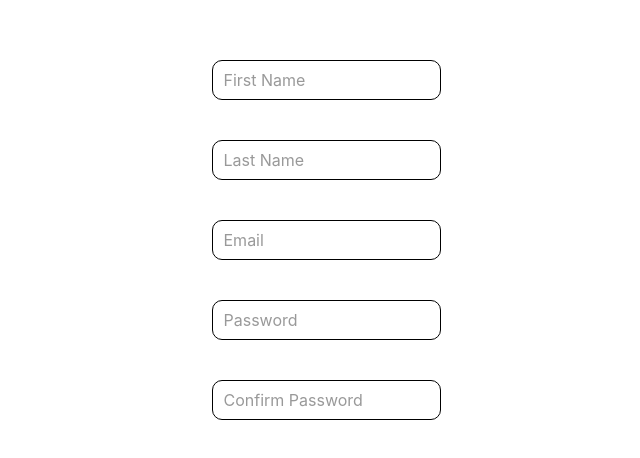
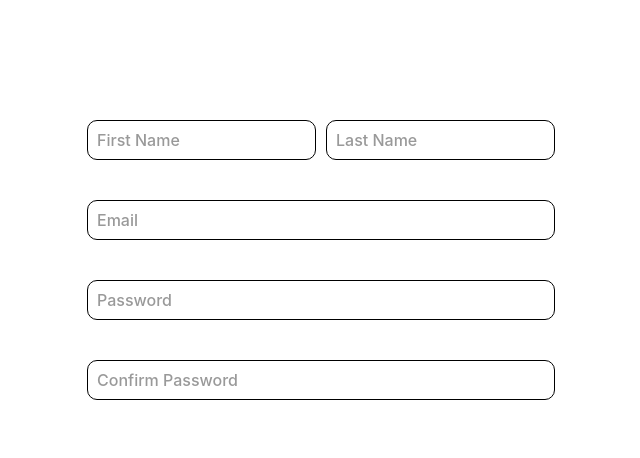
Before and after one commit to AlexanderDGeorge/ToDoodle, a React (Create React App) app in the folder web/: page / in a window 1280 px wide. Shown: the part 160-618 px from the top of the page, without its empty margins (314-954 px from the left). Built offline with nearby package versions, Linux system fonts and the light colour scheme.

Commit message:
form formatting

```diff
--- a/web/src/Auth/FormError.tsx
+++ b/web/src/Auth/FormError.tsx
@@ -1,72 +1,17 @@
-import React, { useEffect, useState } from "react";
+import React from "react";
 import styled from "styled-components";
-import { AiOutlineExclamation } from "react-icons/ai";
 
 const FormErrorWrapper = styled.div`
     position: absolute;
-    height: 25px;
-    width: 25px;
-    border-radius: 50%;
-    top: 5px;
-    right: 5px;
-    background-color: #cc0000;
-    display: flex;
-    justify-content: center;
-    align-items: center;
-    svg {
-        fill: white;
-        height: 20px;
-        width: auto;
-    }
-`;
-
-const ErrorModalWrapper = styled.div`
-    position: absolute;
-    top: -5px;
-    right: -5px;
-    height: 38px;
-    width: 186px;
-    border-radius: 10px;
-    border: 1px solid white;
-    background: #cc0000;
-    color: white;
+    bottom: -20px;
+    right: 0;
+    color: #cc0000;
     display: flex;
     align-items: center;
 `;
 
-export default function FormError(props: { error: string; label: string }) {
-    const { error, label } = props;
-    const [showError, setShowError] = useState(false);
-    const id = label + "error";
+export default function FormError(props: { error: string }) {
+    const { error } = props;
 
-    useEffect(() => {
-        const formError = document.getElementById(id);
-        const handleEnter = () => setShowError(true);
-        const handleLeave = () => setShowError(false);
-        formError?.addEventListener("mouseenter", handleEnter);
-        formError?.addEventListener("mouseleave", handleLeave);
-        return () => {
-            formError?.removeEventListener("mouseenter", handleEnter);
-            formError?.removeEventListener("mouseenter", handleLeave);
-        };
-    }, []);
-
-    return (
-        <FormErrorWrapper
-            id={id}
-            style={error ? { opacity: 1 } : { opacity: 0 }}
-        >
-            <AiOutlineExclamation />
-            {showError ? <ErrorModal error={error} /> : null}
-        </FormErrorWrapper>
-    );
+    return <FormErrorWrapper>{error}</FormErrorWrapper>;
 }
-
-function ErrorModal(props: { error: string }) {
-    const { error } = props;
-    return (
-        <ErrorModalWrapper>
-            <p style={{ paddingLeft: 10 }}>{error}</p>
-        </ErrorModalWrapper>
-    );
-}
--- a/web/src/Auth/FormField.tsx
+++ b/web/src/Auth/FormField.tsx
@@ -18,16 +18,18 @@ const FormFieldWrapper = styled.div`
     display: flex;
     flex-direction: column;
     align-items: flex-start;
-    margin: 40px 20px;
+    margin: 40px 10px 0 0;
     > * {
         font-size: 16px;
     }
     > label {
         position: absolute;
         z-index: -1;
-        padding: 10px 10px 10px 12px;
+        padding: 10px;
     }
     > input {
+        width: 100%;
+        box-sizing: border-box;
         outline: none;
         border-radius: 10px;
         padding: 10px;
@@ -44,9 +46,15 @@ export default function FormField(props: FormFieldProps) {
     const initialState = {
         color: "#999",
         transform: "translateY(0px)",
+        fontWeight: 500,
     };
     const [error, setError] = useState("");
     const [spring, setSpring] = useSpring(() => initialState);
+
+    function validateEmail(email: string) {
+        const re = /^(([^<>()\]\\.,;:\s@"]+(\.[^<>()\]\\.,;:\s@"]+)*)|(".+"))@((\[[0-9]{1,3}\.[0-9]{1,3}\.[0-9]{1,3}\.[0-9]{1,3}\])|(([a-zA-Z\-0-9]+\.)+[a-zA-Z]{2,}))$/;
+        return re.test(String(email).toLowerCase());
+    }
 
     function errorCheck() {
         if (required && !state) {
@@ -55,6 +63,8 @@ export default function FormField(props: FormFieldProps) {
             setError("That's too short");
         } else if (max && state.length > max) {
             setError("That's too long");
+        } else if (type === "email" && !validateEmail(state)) {
+            setError("Invalid email");
         } else {
             setError("");
         }
@@ -63,7 +73,8 @@ export default function FormField(props: FormFieldProps) {
     function handleFocus() {
         setSpring({
             color: "black",
-            transform: "translateY(-40px)",
+            transform: "translateY(-30px)",
+            fontWeight: 600,
         });
     }
 
@@ -87,7 +98,7 @@ export default function FormField(props: FormFieldProps) {
                 onBlur={handleBlur}
                 style={error ? { border: "1px solid #cc0000" } : {}}
             />
-            <FormError error={error} label={label} />
+            <FormError error={error} />
         </FormFieldWrapper>
     );
 }
--- a/web/src/Auth/SignUp.tsx
+++ b/web/src/Auth/SignUp.tsx
@@ -1,4 +1,5 @@
 import React, { useState } from "react";
+import styled from "styled-components";
 import FormField from "./FormField";
 
 interface NewUser {
@@ -9,15 +10,22 @@ interface NewUser {
     confirmPassword: string;
 }
 
+const SignUpWrapper = styled.form`
+    > div {
+        display: flex;
+    }
+`;
+
 export default function SignUp() {
     const [first, setFirst] = useState("");
     const [last, setLast] = useState("");
     const [email, setEmail] = useState("");
     const [password, setPassword] = useState("");
-    const [confirm, setConfirm] = useState("");
+    const [confirmPassword, setConfirmPassword] = useState("");
 
     return (
-        <form>
+        <SignUpWrapper>
+            <div>
                 <FormField
                     label="First Name"
                     state={first}
@@ -36,14 +44,13 @@ export default function SignUp() {
                     min={4}
                     max={16}
                 />
+            </div>
             <FormField
                 label="Email"
                 state={email}
                 setState={setEmail}
                 type="email"
                 required={true}
-                min={4}
-                max={16}
             />
             <FormField
                 label="Password"
@@ -56,13 +63,13 @@ export default function SignUp() {
             />
             <FormField
                 label="Confirm Password"
-                state={confirm}
-                setState={setConfirm}
+                state={confirmPassword}
+                setState={setConfirmPassword}
                 type="password"
                 required={true}
                 min={6}
                 max={16}
             />
-        </form>
+        </SignUpWrapper>
     );
 }
```
Also changed, not shown: web/src/Auth/Form.tsx (deleted, +0 -16 lines), web/src/Auth/FormSubmit.tsx (added, +8 -0 lines). Lines whose indentation alone changed are shown as unchanged.
